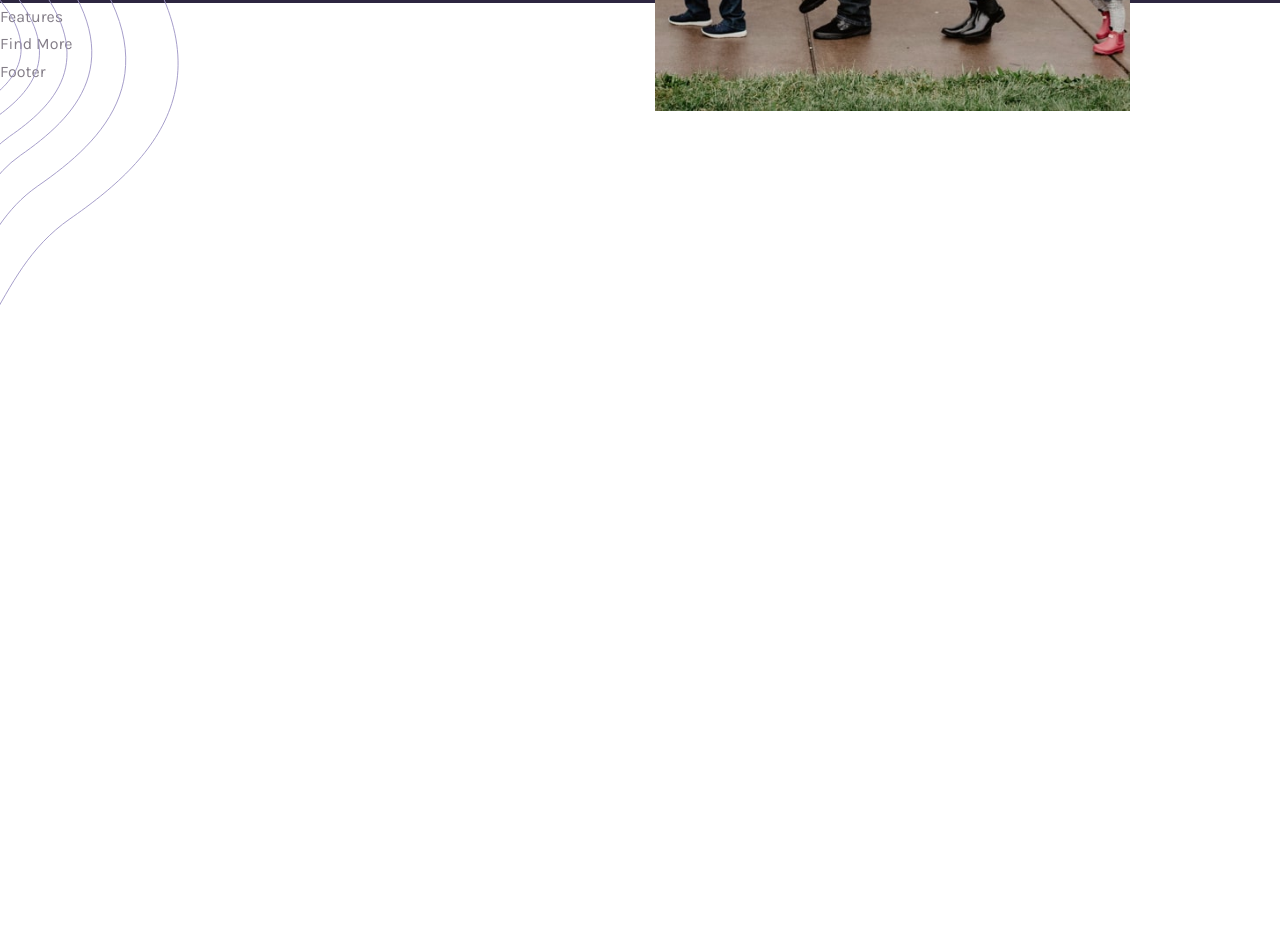
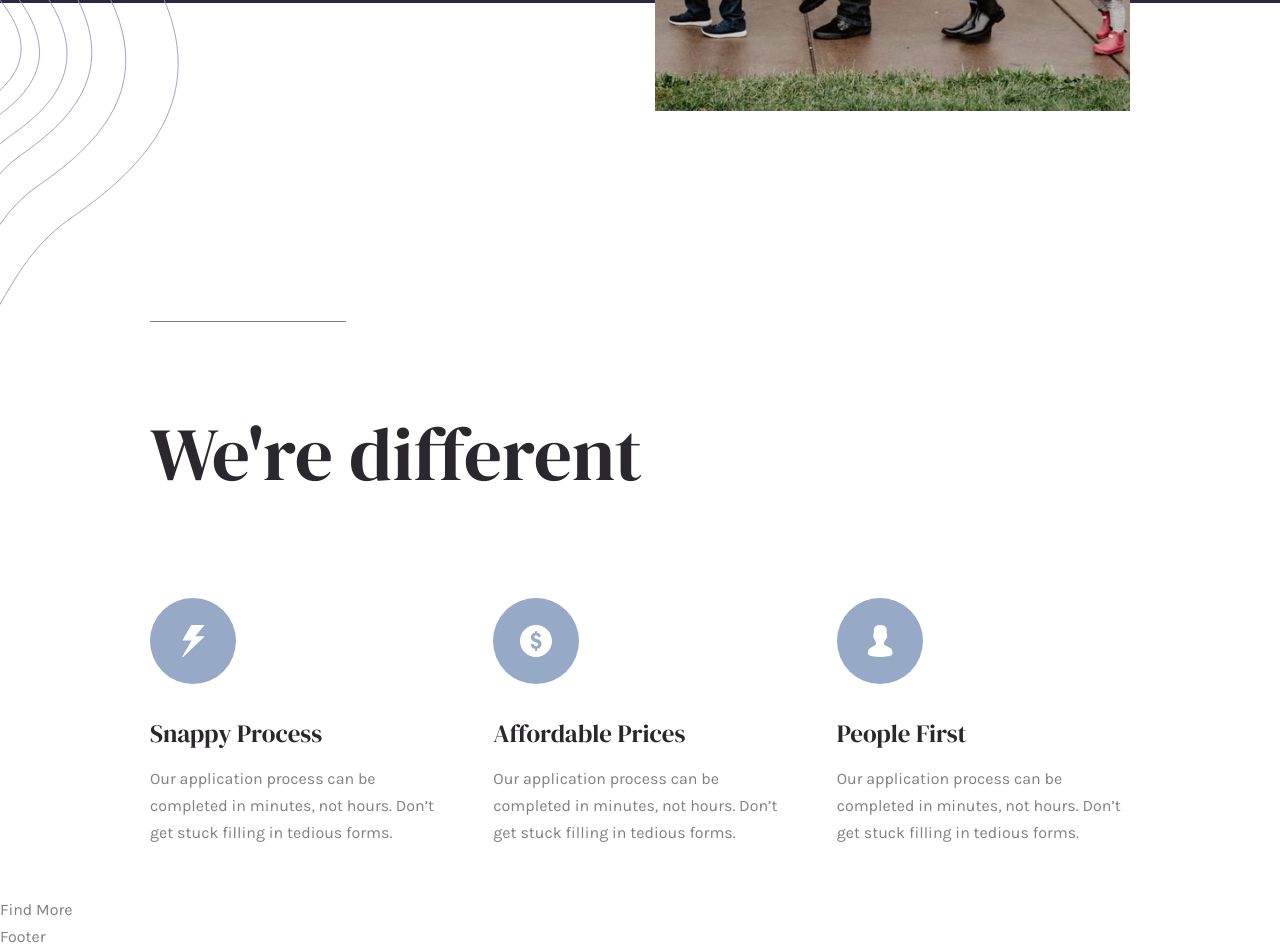
Before and after one commit to AxlRicci/Insure-LandingPage, a website: page index.html in a window 1280 px wide. Shown: the part 568-1519 px from the top of the page. Before the commit the page ends 874 px from the top, so only its background shows below. Drawn offline with Linux system fonts and the light colour scheme.

Commit message:
created features section, created card component and updated typography classes

```diff
--- a/index.html
+++ b/index.html
@@ -33,8 +33,36 @@
         </div>
       </div>
     </header>
-      <section class="features">
-        Features
+      <section class="feature">
+        <h2 class="heading-2 heading-2--dark u-mb-xl u-pt-lg">We're different</h2>
+        <div class="feature__list">
+          <div class="card">
+            <img class="card__icon u-mb-sm" src="images/icon-snappy-process.svg" alt="snappy process icon">
+            <h3 class="heading-3 heading-3--dark u-mb-xs">Snappy Process</h3>
+            <p class="paragraph paragraph--dark">
+              Our application process can be completed in minutes, not hours. Don’t get
+              stuck filling in tedious forms.
+            </p>
+          </div>
+
+          <div class="card">
+            <img class="card__icon u-mb-sm" src="images/icon-affordable-prices.svg" alt="snappy process icon">
+            <h3 class="heading-3 heading-3--dark u-mb-xs">Affordable Prices</h3>
+            <p class="paragraph paragraph--dark">
+              Our application process can be completed in minutes, not hours. Don’t get
+              stuck filling in tedious forms.
+            </p>
+          </div>
+          <div class="card">
+            <img class="card__icon u-mb-sm" src="images/icon-people-first.svg" alt="snappy process icon">
+            <h3 class="heading-3 heading-3--dark u-mb-xs">People First</h3>
+            <p class="paragraph paragraph--dark">
+              Our application process can be completed in minutes, not hours. Don’t get
+              stuck filling in tedious forms.
+            </p>
+          </div>
+        </div>
+      </div>
       </section>
       <section class="find-more">
         Find More
--- a/sass/base/_typography.scss
+++ b/sass/base/_typography.scss
@@ -22,6 +22,34 @@ body {
     }
 }
 
+.heading-2 {
+    font-family: $font-family-heading;
+    font-weight: 400;
+    font-size: 7.5rem;
+
+    &--light {
+        color: $color-light-grey;
+    }
+
+    &--dark {
+        color: $color-violet-dark-2;
+    }
+}
+
+.heading-3 {
+    font-family: $font-family-heading;
+    font-weight: 400;
+    font-size: 2.5rem;
+
+    &--light {
+        color: $color-light-grey;
+    }
+
+    &--dark {
+        color: $color-violet-dark-2;
+    }
+}
+
 .paragraph {
     font-size: 1.6rem;
     font-family: $font-family-body;
@@ -32,6 +60,6 @@ body {
     }
 
     &--dark {
-        color: $color-violet-dark;
+        color: $color-violet-grey;
     }
 }
--- a/sass/base/_utilities.scss
+++ b/sass/base/_utilities.scss
@@ -12,3 +12,10 @@
 .u-mt-md {margin-top: 4rem};
 .u-mt-lg {margin-top: 6rem};
 .u-mt-xl {margin-top: 8rem};
+
+// padding top
+.u-pt-xs {padding-top: 1rem};
+.u-pt-sm {padding-top: 2rem};
+.u-pt-md {padding-top: 4rem};
+.u-pt-lg {padding-top: 6rem};
+.u-pt-xl {padding-top: 8rem};
--- /dev/null
+++ b/sass/components/_card.scss
@@ -0,0 +1,6 @@
+.card {
+
+    &:not(:last-child) {
+        margin-right: 5rem;
+    }
+}
--- a/sass/main.scss
+++ b/sass/main.scss
@@ -5,6 +5,7 @@
 @import "base/utilities";
 
 @import "components/btn";
+@import "components/card";
 
 @import "layout/footer";
 @import "layout/header";
--- a/sass/pages/_home.scss
+++ b/sass/pages/_home.scss
@@ -0,0 +1,17 @@
+.feature {
+    padding: 30rem 15rem 5rem 15rem;
+
+    &__list {
+        display: flex;
+        justify-content: space-between;
+    }
+
+    &::before {
+        content: "";
+        display: inline-block;
+        position: relative;
+        width: 20%;
+        height: 1px;
+        background-color: $color-violet-grey;
+    }
+}
```
Also changed, not shown: css/style.css.
